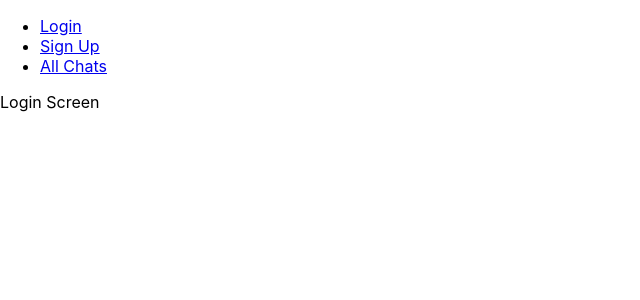
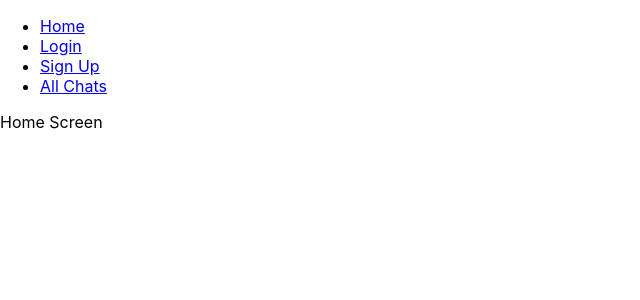
Before and after one commit to maw1a/alpha, a React (Create React App) app: page / in a window 1280 px wide. Shown: the top 300 px of the page, without its empty margins (0-640 px from the left). Built offline with nearby package versions, Linux system fonts and the light colour scheme.

Commit message:
navbar components and homescreen

```diff
--- a/src/App.js
+++ b/src/App.js
@@ -2,35 +2,29 @@ import React from 'react';
 import {
   BrowserRouter as Router,
   Switch,
-  Link,
   Route
 } from 'react-router-dom';
+
+import Home from './screens/Home';
 import Login from './screens/Login';
 import SignUp from './screens/SignUp';
 import Forgot from './screens/Forgot';
 import AllChat from './screens/AllChat';
 import Chat from './screens/Chat';
+
+import Navbar from './components/Navbar';
 import './App.css';
 
 function App() {
   return(
     <Router>
       <div>
-        <nav>
-          <ul>
-            <li>
-              <Link to="/">Login</Link>
-            </li>
-            <li>
-              <Link to="/signup">Sign Up</Link>
-            </li>
-            <li>
-              <Link to="/allchats">All Chats</Link>
-            </li>
-          </ul>
-        </nav>
+        <Navbar />
         <Switch>
           <Route exact path="/">
+            <Home />
+          </Route>
+          <Route exact path="/login">
             <Login />
           </Route>
           <Route exact path="/signup">
--- /dev/null
+++ b/src/components/Navbar.js
@@ -0,0 +1,23 @@
+import React from 'react';
+import { Link } from 'react-router-dom';
+
+export default function Navbar() {
+    return(
+        <nav>
+          <ul>
+            <li>
+              <Link to="/">Home</Link>
+            </li>
+            <li>
+              <Link to="/login">Login</Link>
+            </li>
+            <li>
+              <Link to="/signup">Sign Up</Link>
+            </li>
+            <li>
+              <Link to="/allchats">All Chats</Link>
+            </li>
+          </ul>
+        </nav>
+    );
+}
--- /dev/null
+++ b/src/screens/Home.js
@@ -0,0 +1,9 @@
+import React from 'react';
+
+export default function Home() {
+    return(
+        <div>
+            <p>Home Screen</p>
+        </div>
+    );
+}
```
